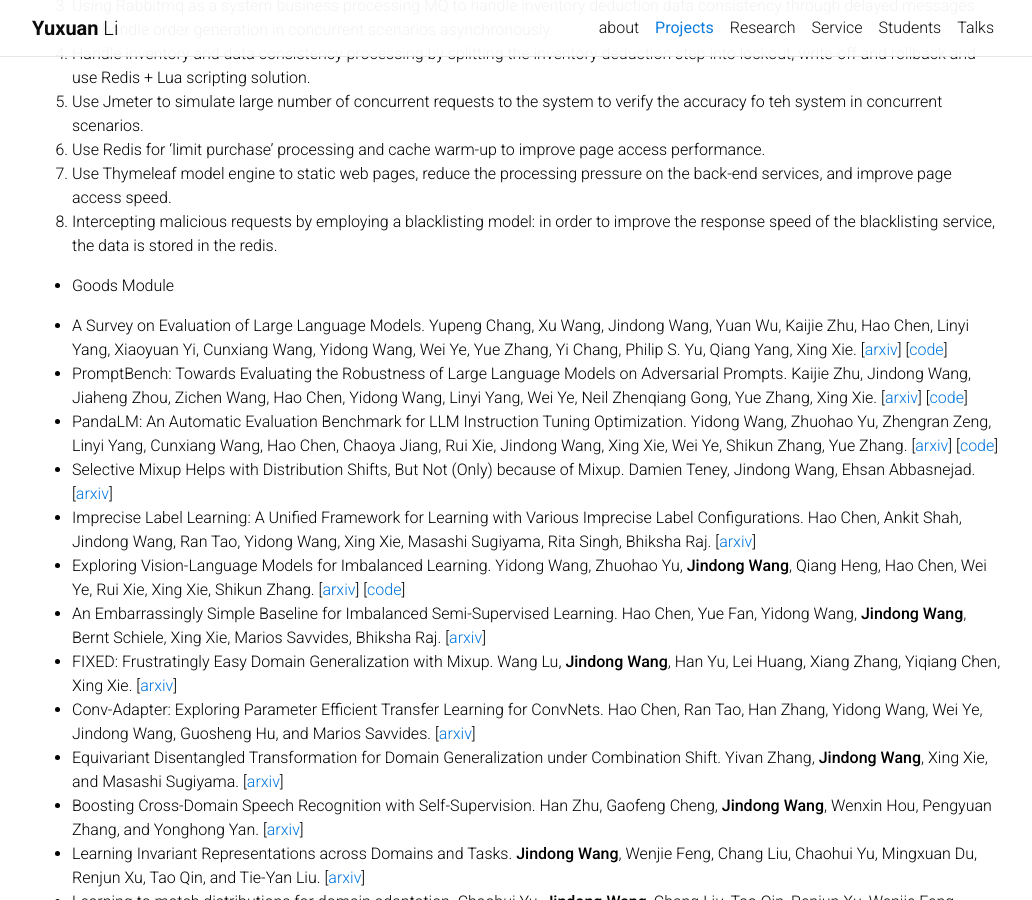
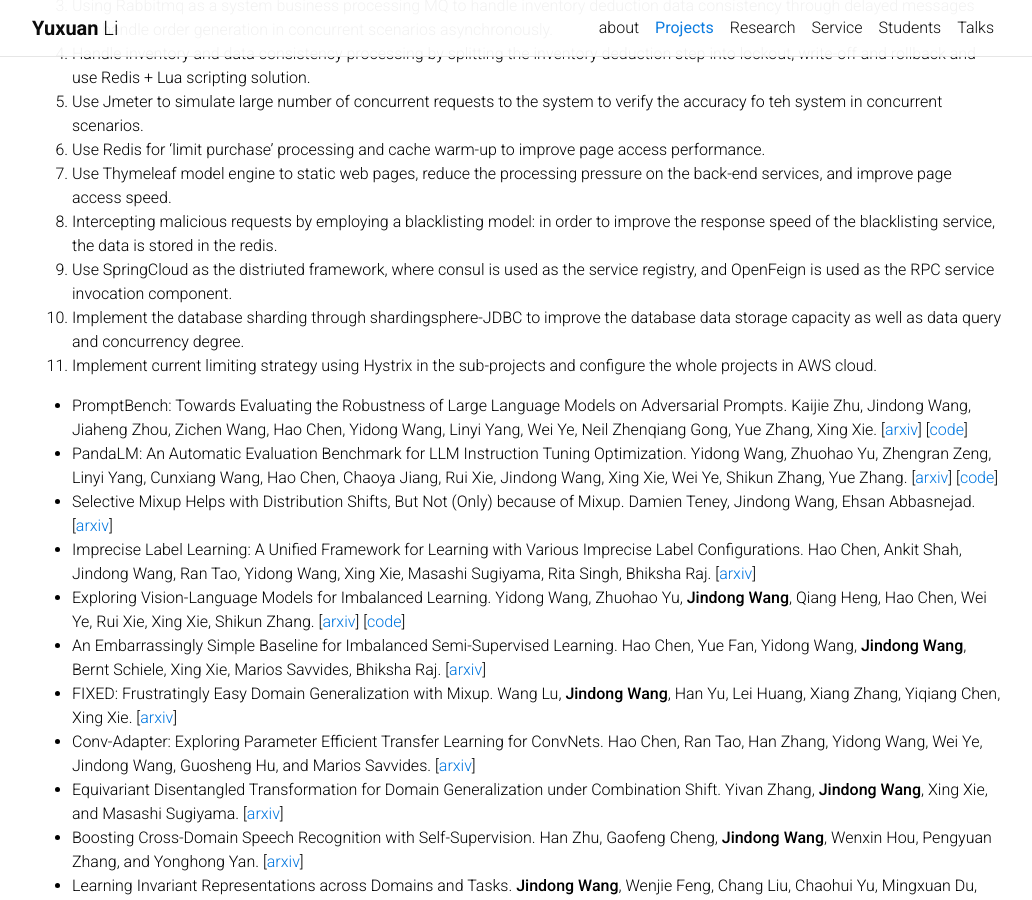
Before and after one commit to Yuxuan-Li295/Yuxuan-Li295.github.io, a Jekyll site: the page built from _pages/publications.md, in a window 1280 px wide and 900 px high, scrolled down 403 px. Shown: the whole window, without its empty margins (123-1155 px from the left). Built offline with Jekyll 4.4.1, drawn with Linux system fonts in a browser that asks for light colours; comment, search, counter and statistics services are not loaded.

Commit message:
Added distributed trading system project

```diff
--- a/_pages/publications.md
+++ b/_pages/publications.md
@@ -1,13 +1,13 @@
 ---
 layout: page
-permalink: /publications/
+permalink: /projects/
 title: Projects
 description:
 nav: true
 ---
 
 
-#### Distributed Trading System
+#### [Distributed Trading System](https://github.com/Yuxuan-Li295/trade-release)
 
 In this project, I engineered a scalable distributed trading system by employing Spring Boot and Spring Cloud for a microservice architecture, to ensure a efficient and reliable system design.
 
@@ -20,11 +20,11 @@
  6. Use Redis for 'limit purchase' processing and cache warm-up to improve page access performance.
  7. Use Thymeleaf model engine to static web pages, reduce the processing pressure on the back-end services, and improve page access speed.
  8. Intercepting malicious requests by employing a blacklisting model: in order to improve the response speed of the blacklisting service, the data is stored in the redis.
-
-- Goods Module
+ 9. Use SpringCloud as the distriuted framework, where consul is used as the service registry, and OpenFeign is used as the RPC service invocation component.
+ 10. Implement the database sharding through shardingsphere-JDBC to improve the database data storage capacity as well as data query and concurrency degree.
+ 11. Implement current limiting strategy using Hystrix in the sub-projects and configure the whole projects in AWS cloud.
 
 
-- A Survey on Evaluation of Large Language Models. Yupeng Chang, Xu Wang, Jindong Wang, Yuan Wu, Kaijie Zhu, Hao Chen, Linyi Yang, Xiaoyuan Yi, Cunxiang Wang, Yidong Wang, Wei Ye, Yue Zhang, Yi Chang, Philip S. Yu, Qiang Yang, Xing Xie. [[arxiv](https://arxiv.org/abs/2307.03109)] [[code](https://github.com/MLGroupJLU/LLM-eval-survey)]
 - PromptBench: Towards Evaluating the Robustness of Large Language Models on Adversarial Prompts. Kaijie Zhu, Jindong Wang, Jiaheng Zhou, Zichen Wang, Hao Chen, Yidong Wang, Linyi Yang, Wei Ye, Neil Zhenqiang Gong, Yue Zhang, Xing Xie. [[arxiv](https://arxiv.org/abs/2306.04528)] [[code](https://github.com/microsoft/promptbench)]
 - PandaLM: An Automatic Evaluation Benchmark for LLM Instruction Tuning Optimization. Yidong Wang, Zhuohao Yu, Zhengran Zeng, Linyi Yang, Cunxiang Wang, Hao Chen, Chaoya Jiang, Rui Xie, Jindong Wang, Xing Xie, Wei Ye, Shikun Zhang, Yue Zhang. [[arxiv](https://arxiv.org/abs/2306.05087)] [[code](https://github.com/WeOpenML/PandaLM)]
 - Selective Mixup Helps with Distribution Shifts, But Not (Only) because of Mixup. Damien Teney, Jindong Wang, Ehsan Abbasnejad. [[arxiv](https://arxiv.org/abs/2305.16817)]
```
